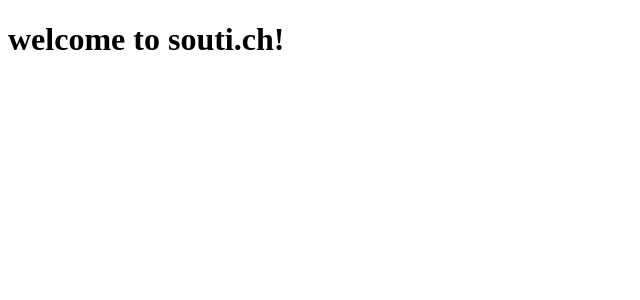
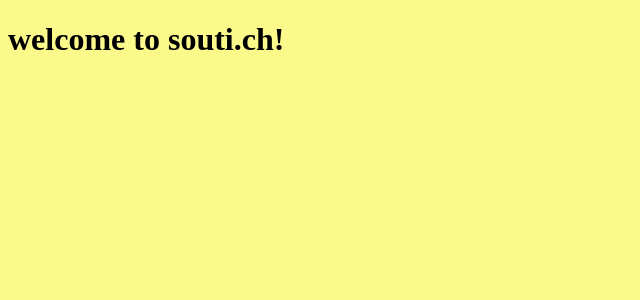
Before and after one commit to souti3/intro-app, an Angular app: page / in a window 1280 px wide. Shown: the top 300 px of the page, without its empty margins (0-640 px from the left). Built offline with nearby package versions, Linux system fonts and the light colour scheme.

Commit message:
[CHG] changed background color to yellow

```diff
--- a/src/styles.css
+++ b/src/styles.css
@@ -1 +1,4 @@
 /* You can add global styles to this file, and also import other style files */
+html {
+  background-color: #fcf98b;
+}
```
